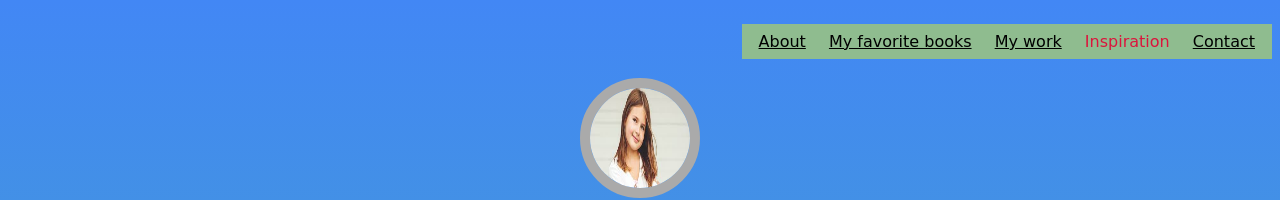
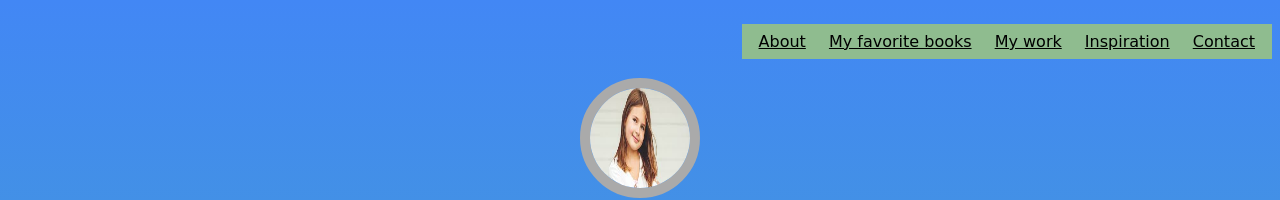
Before and after one commit to Crystal0107/favorite-5, a plain HTML site: page index.html in a window 1280 px wide. Shown: the top 200 px of the page. Drawn offline with Linux system fonts and the light colour scheme.

Commit message:
Add files via upload

```diff
--- a/index.html
+++ b/index.html
@@ -14,7 +14,7 @@
         <li class="link"><a href="#bio">About</a></li>
         <li class="link"><a href="#References">My favorite books</a></li>
         <li class="link"><a href="#Mywork">My work</a></li>
-        <li class="link">Inspiration</li>
+        <li class="link"><a href="#MyInspiration">Inspiration</a></li>
         <li class="link"><a href="#Contact">Contact</a></li>
     </ul>
     <section id="welcome">
```
